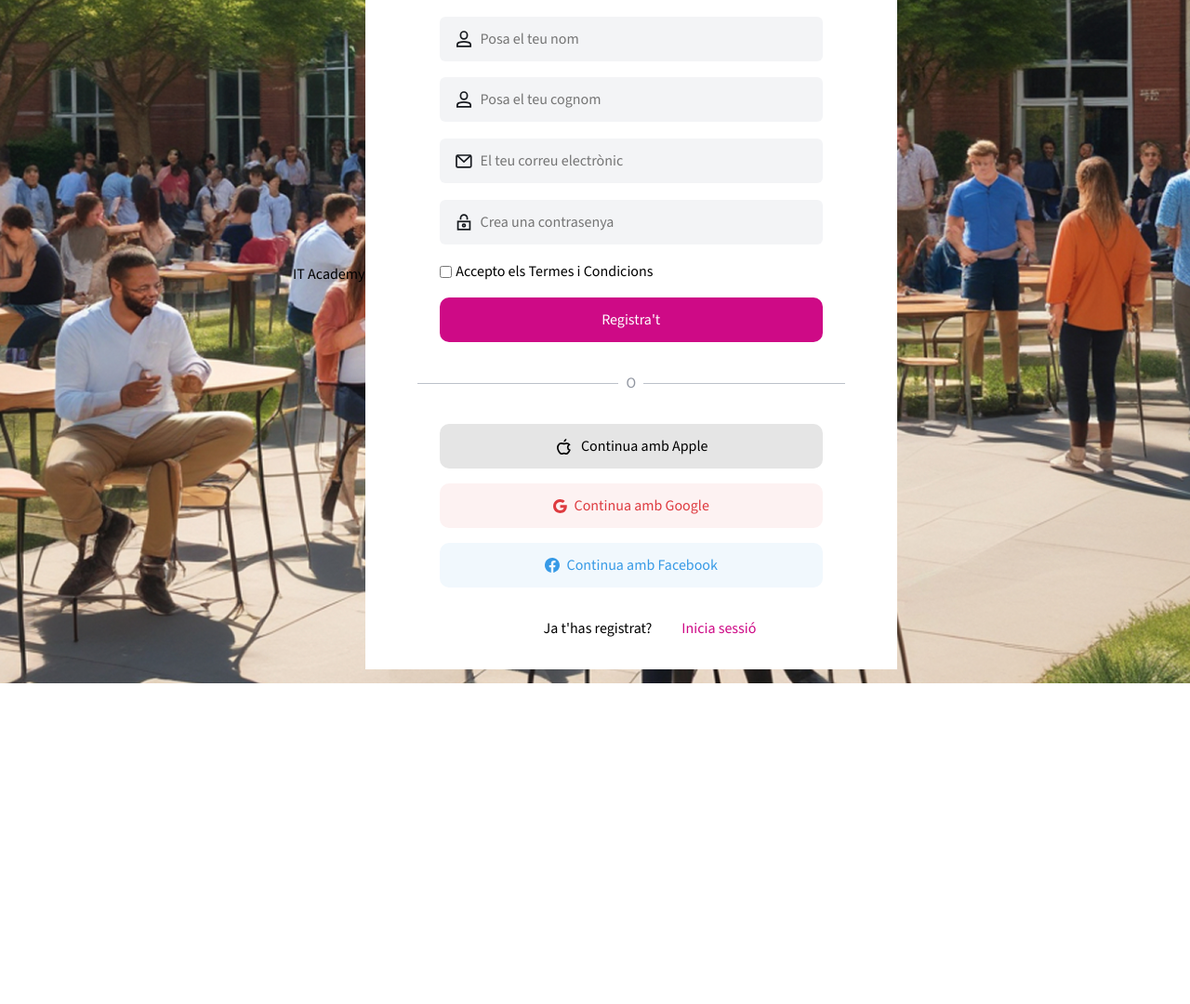
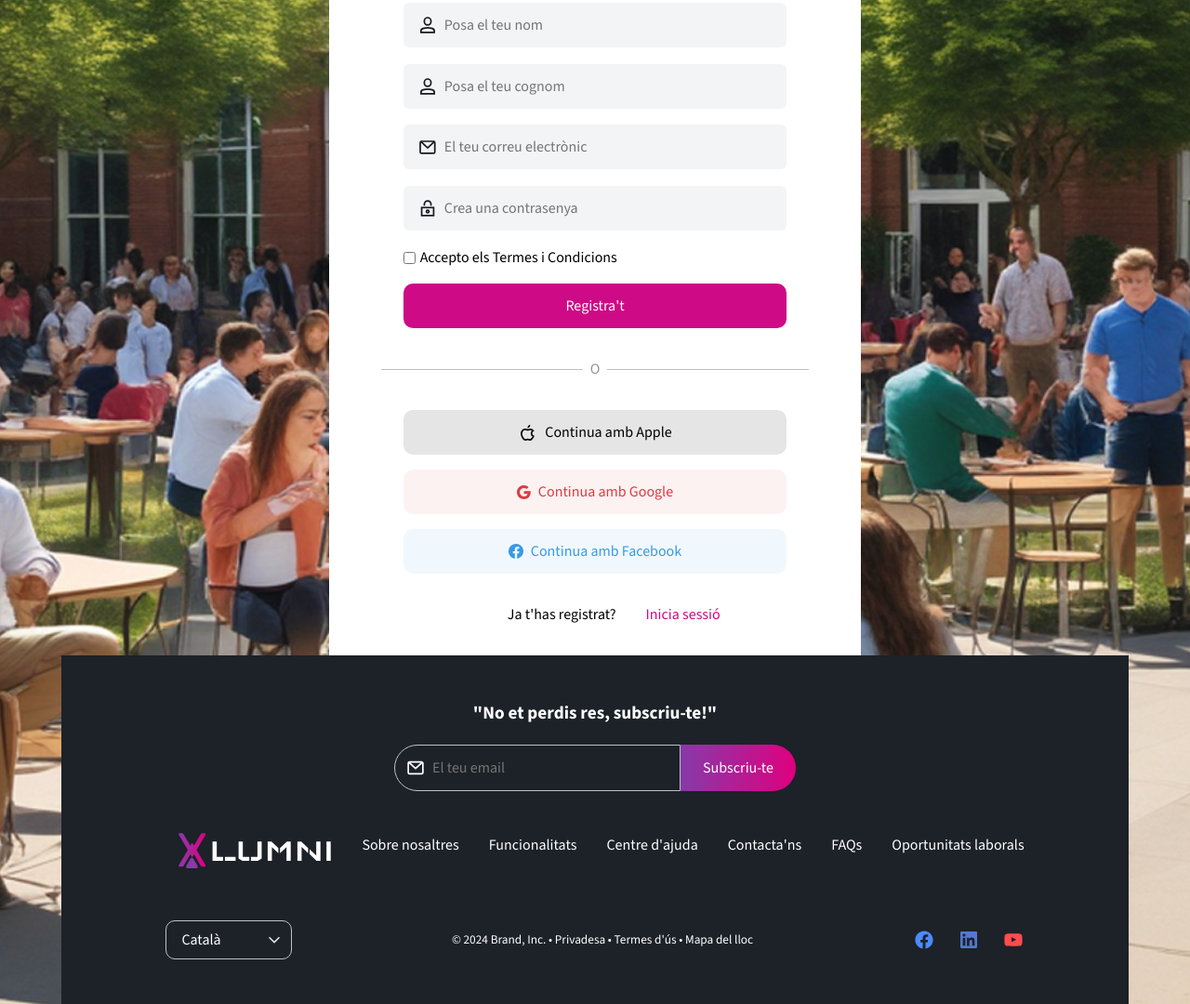
Before and after one commit to gemmaadev/it-academy-alumni-platform, a website built with Vite: page index.html in a window 1280 px wide. Shown: the part 145-1225 px from the top of the page at 93% size. Before the commit the page ends 880 px from the top, so only its background shows below. Built offline with nearby package versions, Linux system fonts and the light colour scheme; files whose address does not match are found by name.

Commit message:
feat: add footer desk CSS with responsive adjustments

```diff
--- a/index.html
+++ b/index.html
@@ -14,6 +14,7 @@
     <link rel="stylesheet" href="/src/styles/variables.css" />
     <link rel="stylesheet" href="/src/styles/global.css" />
     <link rel="stylesheet" href="/src/styles/bottom-nav.css" />
+    <link rel="stylesheet" href="/src/styles/footer.css" />
 
     <title>it-academy-alumni-platform</title>
   </head>
--- a/src/components/footer.html
+++ b/src/components/footer.html
@@ -1,10 +1,13 @@
 <footer class="footer-desk">
   <form class="footer-form">
-    <h2 class="footer-form-title">No et perdis res, subscriu-te!</h2>
+    <h2 class="footer-form-title">"No et perdis res, subscriu-te!"</h2>
     <label for="input-email" class="visually-hidden">El teu email</label>
     <div class="email-wrapper">
-      <input type="email" id="input-email" placeholder="El teu email" />
-      <button class="footer-btn">Subscriu-te</button>
+      <div class="icon-and-placeholder">
+        <img src="/icon-mail.svg" alt="" />
+        <input type="email" id="input-email" placeholder="El teu email" />
+      </div>
+      <button class="form-btn">Subscriu-te</button>
     </div>
   </form>
 
@@ -47,9 +50,12 @@
       </select>
     </div>
 
-    <small id="footer-copyright"
-      >© 2024 Brand, Inc. • Privadesa • Termes d'ús • Mapa del lloc</small
-    >
+    <small id="footer-copyright">
+      © 2024 Brand, Inc. •
+      <a href="#" class="footer-menu-link">Privadesa</a> •
+      <a href="#" class="footer-menu-link">Termes d'ús</a> •
+      <a href="#" class="footer-menu-link">Mapa del lloc</a>
+    </small>
 
     <div class="footer-social">
       <a href="https://www.facebook.com/" aria-label="Segueix-nos a Facebook"
--- a/src/components/header.html
+++ b/src/components/header.html
@@ -1,3 +1,3 @@
 <header class="header">
-  <div>IT Academy</div>
+  <div></div>
 </header>
--- a/src/main.ts
+++ b/src/main.ts
@@ -16,7 +16,7 @@ window.pageSetups = {
 window.addEventListener("DOMContentLoaded", async () => {
   console.log("App started - Router ready");
 
-  // Load bottom nav
+  // Load bottom nav mobile
   if (window.location.pathname !== "/login") {
     const bottomNavContainer = document.getElementById("bottom-nav");
     if (bottomNavContainer) {
@@ -25,6 +25,8 @@ window.addEventListener("DOMContentLoaded", async () => {
       bottomNavContainer.innerHTML = html;
     }
   }
+
+  // Load header
   const headerContainer = document.getElementById("header");
   if (headerContainer) {
     const response = await fetch("/src/components/header.html");
@@ -32,11 +34,14 @@ window.addEventListener("DOMContentLoaded", async () => {
     headerContainer.innerHTML = html;
   }
 
-  const footerContainer = document.getElementById("footer-pc");
-  if (footerContainer) {
-    const response = await fetch("/src/components/footer-pc.html");
-    const html = await response.text();
-    footerContainer.innerHTML = html;
+  // Load footer pc
+  if (window.location.pathname !== "/login") {
+    const footerContainer = document.getElementById("footer-pc");
+    if (footerContainer) {
+      const response = await fetch("/src/components/footer.html");
+      const html = await response.text();
+      footerContainer.innerHTML = html;
+    }
   }
 
   initRouter();
--- a/src/styles/footer.css
+++ b/src/styles/footer.css
@@ -0,0 +1,116 @@
+.footer-desk {
+  display: flex;
+  flex-direction: column;
+  gap: 1.5rem;
+  width: 100%;
+  padding: 3rem 7rem;
+  background-color: var(--color-footer-bg);
+}
+
+.footer-form {
+  display: flex;
+  flex-direction: column;
+  align-items: center;
+  gap: 1.2rem;
+}
+
+.footer-form-title {
+  color: var(--color-white);
+  font-size: 1.2rem;
+}
+
+.email-wrapper {
+  display: flex;
+  flex-direction: row;
+  align-items: center;
+}
+
+.icon-and-placeholder {
+  display: flex;
+  align-items: center;
+  gap: 0.5rem;
+  border: 1px solid var(--color-light-gray);
+  border-radius: 2rem 0 0 2rem;
+  padding: 0.75rem 5rem 0.75rem 0.75rem;
+}
+
+.form-btn {
+  color: var(--color-white);
+  padding: 0.75rem 1.5rem;
+  background: var(--background-gradient);
+  border: 1px solid var(--background-gradient);
+  border-radius: 0 2rem 2rem 0;
+  height: 100%;
+}
+
+.email-wrapper:focus-within .icon-and-placeholder {
+  border-color: var(--color-primary);
+}
+
+.email-wrapper input:focus-visible {
+  outline: none;
+}
+
+.logo-and-menu-container {
+  display: flex;
+  flex-direction: row;
+  align-items: center;
+  justify-content: space-between;
+}
+
+.footer-menu {
+  display: flex;
+  flex-direction: row;
+  gap: 2rem;
+  flex-wrap: wrap;
+}
+
+.footer-menu-link {
+  color: var(--color-white);
+}
+
+.footer-menu-link:hover {
+  color: var(--color-primary);
+}
+
+.separator-line {
+  display: block;
+  height: 1px;
+  background-color: var(--color-light-gray);
+}
+
+.language-and-social-container {
+  display: flex;
+  flex-direction: row;
+  align-items: center;
+  justify-content: space-between;
+  gap: 2rem;
+}
+
+#language-select {
+  border: 1px solid var(--color-light-gray);
+  border-radius: var(--radius-md);
+  padding: 0.5rem 4rem 0.5rem 1rem;
+  color: var(--color-white);
+  width: auto;
+  appearance: none;
+  background-image: url("/icon-chevron-down.svg");
+  background-repeat: no-repeat;
+  background-position: right 0.625rem center;
+}
+
+#footer-copyright {
+  color: var(--color-white);
+}
+
+.footer-social {
+  display: flex;
+  flex-direction: row;
+  gap: 1.5rem;
+}
+
+.social-logo {
+  width: 1.5rem;
+  height: 1.5rem;
+  flex-shrink: 0;
+}
--- a/src/styles/global.css
+++ b/src/styles/global.css
@@ -49,7 +49,8 @@ button {
   background: none;
 }
 
-input {
+input,
+select {
   width: 100%;
   border: none;
   background: transparent;
@@ -89,3 +90,13 @@ fieldset {
     display: flex;
   }
 }
+
+body {
+  min-height: 100vh;
+  display: flex;
+  flex-direction: column;
+}
+
+#app {
+  flex: 1;
+}
--- a/src/styles/variables.css
+++ b/src/styles/variables.css
@@ -18,6 +18,9 @@
   --color-text-separator: #9095a0;
   --color-text-navbar: #565e6c;
 
+  --color-footer-bg: #1d2128;
+  --background-gradient: linear-gradient(90deg, #873aaa 0%, #df007f 100%);
+
   /* Typography */
   --font-family-base: "Source Sans 3", sans-serif;
 
```
Also changed, not shown: src/pages/home.html (+1 -1 lines), public/icon-chevron-down.svg (added), public/icon-mail.svg (added).
